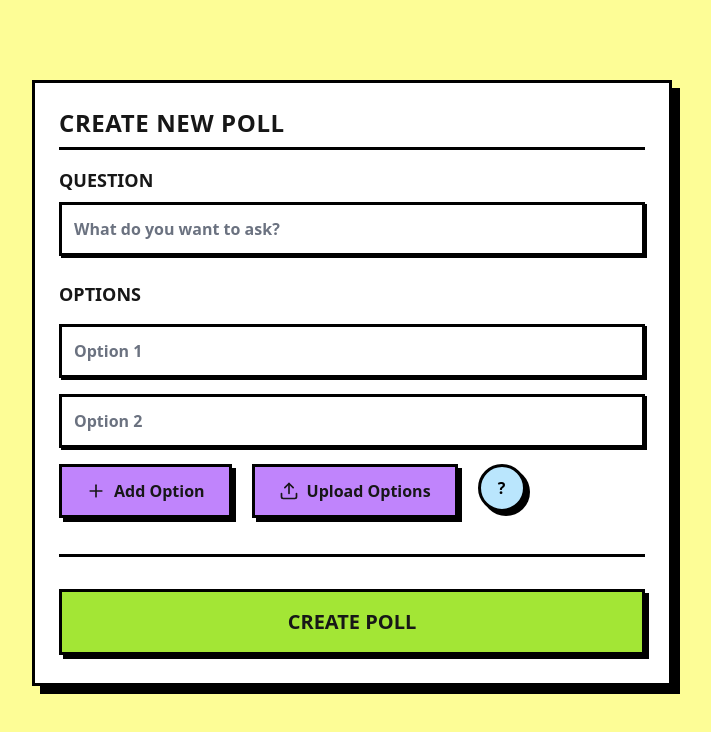
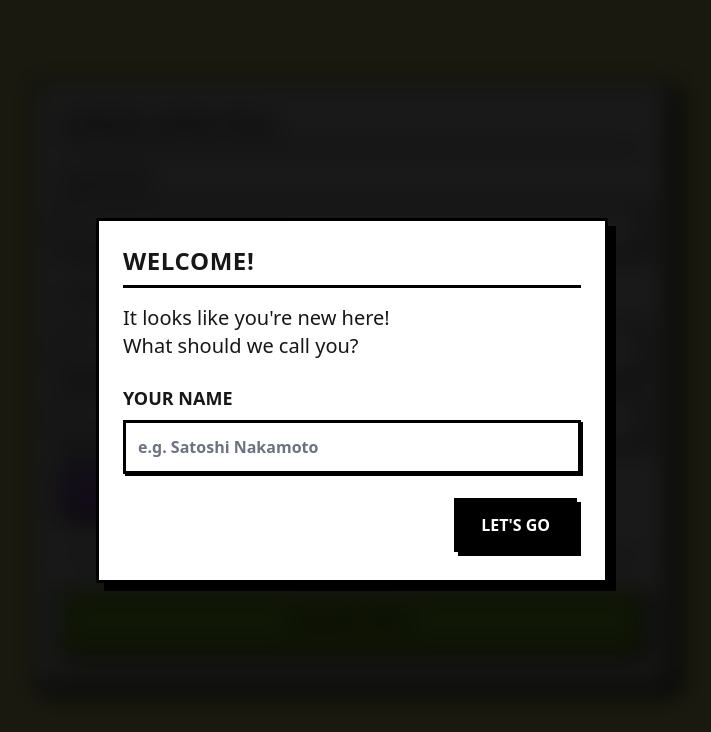
Before and after one commit to truonghoangthuan/nuxt-voting-app, a Nuxt app: page / in a window 1280 px wide. Shown: the top 732 px of the page, without its empty margins (288-999 px from the left). Built offline with nearby package versions, Linux system fonts and the light colour scheme.

Commit message:
feat: add user name

```diff
--- a/app.vue
+++ b/app.vue
@@ -5,5 +5,6 @@ import './assets/css/main.css';
 <template>
   <div class="min-h-screen bg-neo-bg text-neo-text font-sans selection:bg-neo-main selection:text-black">
     <NuxtPage />
+    <UserNameDialog />
   </div>
 </template>
--- /dev/null
+++ b/components/UserNameDialog.vue
@@ -0,0 +1,51 @@
+<script setup lang="ts">
+import { useUser } from '../composables/useUser';
+
+const { userName, setUserName, init } = useUser();
+const inputName = ref('');
+const isOpen = ref(false);
+
+onMounted(() => {
+  init();
+  if (!userName.value) {
+    isOpen.value = true;
+  }
+});
+
+const handleSubmit = () => {
+  if (inputName.value.trim()) {
+    setUserName(inputName.value.trim());
+    isOpen.value = false;
+  }
+};
+</script>
+
+<template>
+  <div v-if="isOpen" class="fixed inset-0 z-50 flex items-center justify-center p-4">
+    <!-- Backdrop -->
+    <div class="absolute inset-0 bg-neo-black/90 backdrop-blur-md"></div>
+
+    <!-- Dialog Content -->
+    <div class="relative z-10 w-full max-w-lg" v-motion-pop>
+      <NeoCard title="Welcome!">
+        <div class="flex flex-col gap-6">
+          <p class="text-xl">
+            It looks like you're new here! <br />
+            What should we call you?
+          </p>
+
+          <NeoInput
+            v-model="inputName"
+            label="Your Name"
+            placeholder="e.g. Satoshi Nakamoto"
+            @keyup.enter="handleSubmit"
+          />
+
+          <div class="flex justify-end">
+            <NeoButton variant="black" @click="handleSubmit" :disabled="!inputName.trim()"> LET'S GO </NeoButton>
+          </div>
+        </div>
+      </NeoCard>
+    </div>
+  </div>
+</template>
--- /dev/null
+++ b/composables/useUser.ts
@@ -0,0 +1,24 @@
+export const useUser = () => {
+  const USER_STORAGE_KEY = 'user_name';
+  const userName = useState<string | null>('user_name', () => null);
+
+  const init = () => {
+    if (import.meta.server) return;
+    const stored = localStorage.getItem(USER_STORAGE_KEY);
+    if (stored) {
+      userName.value = stored;
+    }
+  };
+
+  const setUserName = (name: string) => {
+    if (import.meta.server) return;
+    localStorage.setItem(USER_STORAGE_KEY, name);
+    userName.value = name;
+  };
+
+  return {
+    userName,
+    init,
+    setUserName,
+  };
+};
```
